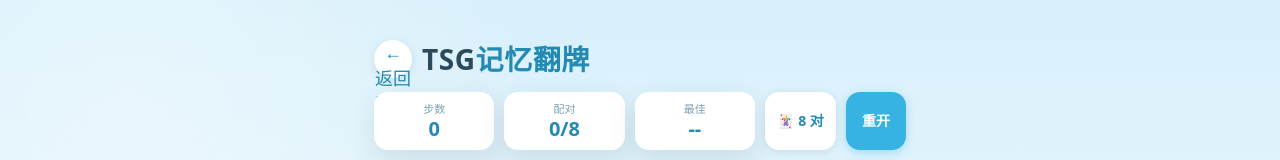
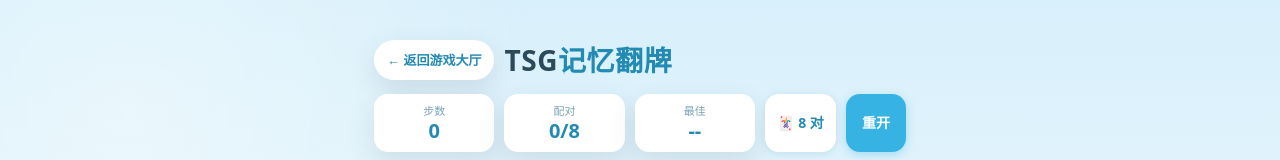
Before and after one commit to YanzuDai/TSG, a plain HTML site: page games/memory/index.html in a window 1280 px wide. Shown: the top 160 px of the page. Drawn offline with Linux system fonts and the light colour scheme; grey boxes are pictures that could not be loaded.

Commit message:
Fix memory header UI for back button class

```diff
--- a/assets/css/game-ui.css
+++ b/assets/css/game-ui.css
@@ -49,7 +49,8 @@
 
 /* The source games used a 38px circular button while putting the full return label in it.
    Give the navigation label enough room and keep it visually compact instead of clipping. */
-.tsg-game-page .wrap > header .back {
+.tsg-game-page .wrap > header .back,
+.tsg-game-page .wrap > header .back-btn {
   width: auto !important;
   height: auto !important;
   min-height: 40px;
@@ -76,6 +77,15 @@
   font-size: clamp(20px, 5.7vw, 28px);
   line-height: 1.16;
   letter-spacing: .02em;
+}
+
+/* Memory uses .back-btn so it does not collide with the card face class .back.
+   Keep the short game title on one line while letting it use the remaining header width. */
+.tsg-game-page .wrap > header .back-btn + h1 {
+  flex: 1 1 auto;
+  overflow-wrap: normal;
+  word-break: keep-all;
+  white-space: nowrap;
 }
 
 .tsg-game-page .toolbar,
@@ -217,7 +227,8 @@
     margin-bottom: 16px !important;
   }
 
-  .tsg-game-page .wrap > header .back {
+  .tsg-game-page .wrap > header .back,
+  .tsg-game-page .wrap > header .back-btn {
     min-height: 38px;
     padding: 0 11px !important;
     font-size: 12px !important;
@@ -301,6 +312,7 @@
 
 @media (min-width: 900px) {
   .tsg-game-page .wrap > header .back,
+  .tsg-game-page .wrap > header .back-btn,
   .tsg-game-page .game-nav .lobby-back,
   .tsg-game-page .back-link {
     font-size: 14px;
```
